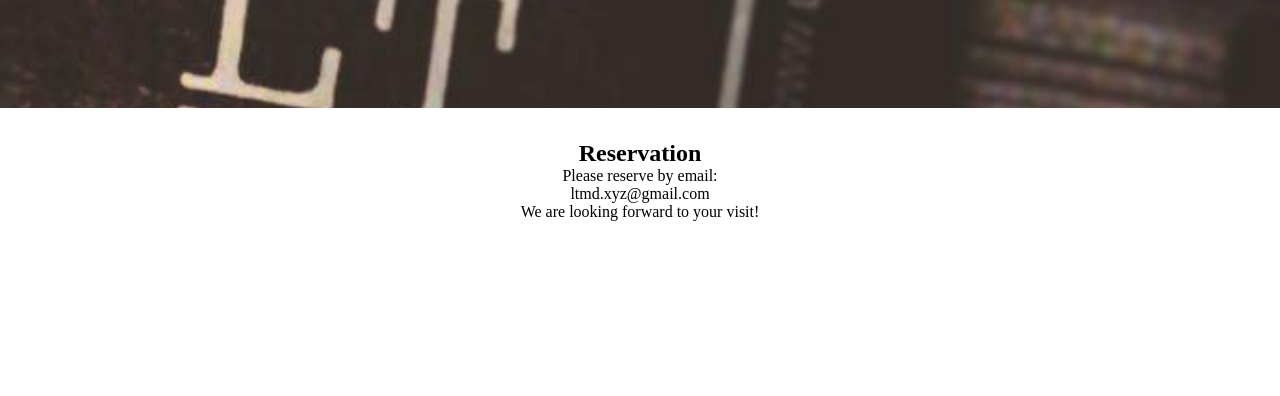
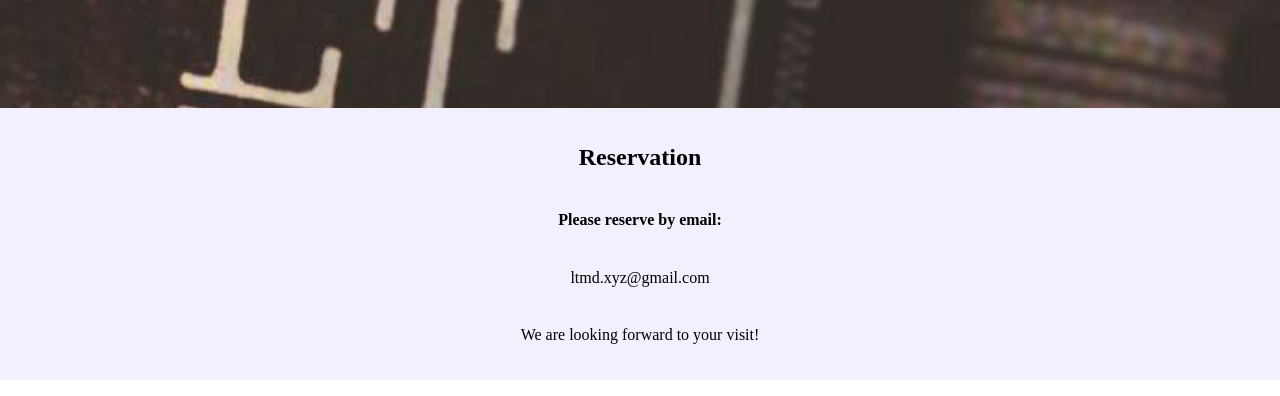
Before and after one commit to codehub15/LTMD, a website: page index.html in a window 1280 px wide. Shown: the part 3032-3428 px from the top of the page. Before the commit the page ends 3285 px from the top, so only its background shows below. Drawn offline with Linux system fonts and the light colour scheme.

Commit message:
add style for reservation section

```diff
--- a/stylesheets/scss/style.scss
+++ b/stylesheets/scss/style.scss
@@ -191,7 +191,6 @@ main {
         }
     }
 
-
     // gallery section ======================
     #gallery {
         max-height: 70%;
@@ -224,7 +223,6 @@ main {
             }
         }
     }
-
 
     // event section ======================
     #events {
@@ -260,15 +258,9 @@ main {
 
     // contact section ======================
      #contact {
+        height: 45vh;
         @include parallax();
-        background-attachment: fixed;
-        background-position: center;
-        background-repeat: no-repeat;
-        background-size: cover;
-
-        height: 45vh;
         justify-content: center;
-        // background-image: url("img/purple-fireworks-effect-1280x853.jpg");
         background-image: url("img/contact-img.jpg");
 
         h2 {
@@ -278,8 +270,6 @@ main {
         .contact-icons {
             @include flex-box-row;
             flex-wrap: wrap;
-            // justify-content: space-around;
-
             font-size: 5rem;
             color: #fff;
 
@@ -302,4 +292,17 @@ main {
         }
     }
 
+    // reservation section ======================
+    #reservation {
+        @include parallax();
+        height: 30vh;
+        padding: 1rem;
+        margin-bottom: 1rem;
+        background-color: rgb(244, 239, 252);
+
+        .bold {
+            font-weight: bold;
+        }
+    }
+
 }
```
Also changed, not shown: style.css, 1 other file.
